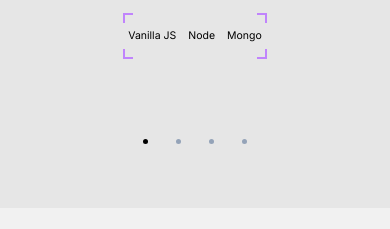
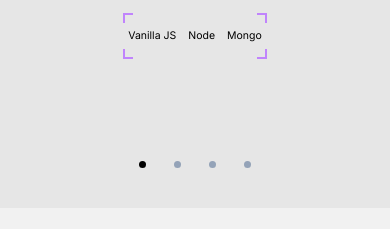
Before and after one commit to peareon/Portfolio, a Next.js app: page / in a window 390 px wide. Shown: the part 1480-1709 px from the top of the page. Built offline with nearby package versions, Linux system fonts and the light colour scheme; a web font is replaced by a local one.

Commit message:
removed scrollbar, included buttons on project section, got rid of usless text

```diff
--- a/src/app/components/Contact.jsx
+++ b/src/app/components/Contact.jsx
@@ -51,7 +51,7 @@
     }
 
     return (
-      <div id="contacto" className="xl:flex-row mb-0 flex overflow-hidden py-[80px] md:gap-[100px] gap-[50px] justify-center bg-[#e2e9e9] h-[100vh]">
+      <div id="contacto" className="xl:flex-row mb-0 flex overflow-hidden py-[80px] md:gap-[100px] gap-[50px] justify-center bg-[#e2e9e9] h-[100vh] scrollhide">
           <div className="flex flex-col justify-center lg:max-w-[15%] md:max-w-[20%] max-w-[23%] mt-[-6%]">
             <p className="lg:text-[60px] md:text-[50px] text-[40px]">Get</p>
             <p className="lg:text-[50px] md:text-[40px] text-[30px]">In touch</p>
--- a/src/app/components/Experience.jsx
+++ b/src/app/components/Experience.jsx
@@ -3,7 +3,7 @@
 
 export default function Experience(){
     return(
-        <div id="experience" className="bg-[#F1F1F1] relative h-[100vh] bg-opacity-[1] md:py-[50px] sm:py-[100px] py-[125px]">
+        <div id="experience" className="bg-[#F1F1F1] relative h-[100vh] bg-opacity-[1] md:py-[50px] sm:py-[100px] py-[125px] scrollhide">
             <div className="flex lg:px-40 md:px-20 px-8 h-[100%] flex-col md:justify-between justify-center">
                 <h2 className="flex justify-center md:text-[26px] text-[17px] pb-11 font-Hedvig"> Job Experience </h2>
 
--- a/src/app/components/Main.jsx
+++ b/src/app/components/Main.jsx
@@ -1,6 +1,6 @@
 export default function Main(){
     return(
-        <div className="h-[calc(100vh-100px)] bg-[#e2e9e9] flex flex-row justify-between items-center gap-9">
+        <div className="h-[calc(100vh-100px)] bg-[#e2e9e9] flex flex-row justify-between items-center gap-9 scrollhide">
             <div className="flex flex-col items-end basis-[calc(50%-19px)]">
                 <div className="xl:text-9xl lg:text-7xl md:text-6xl text-3xl">Alejandro</div>
                 <div className="xl:text-7xl lg:text-6xl md:text-5xl text-2xl">Peralta</div>
--- a/src/app/components/Navbar.jsx
+++ b/src/app/components/Navbar.jsx
@@ -9,7 +9,7 @@
     const [toggle, setToggle] = useState(false);
 
     return(
-        <nav className="flex flex-row h-[100px] px-[20px] justify-between bg-slate-50 pr-[40px]">
+        <nav className="flex flex-row h-[100px] px-[20px] justify-between bg-slate-50 pr-[40px] scrollhide">
             <div className="items-center flex w-[170px]"><img className="h-[170px] w-[170px]" src="/images/logo.png" alt="" /></div>
             <div className="flex items-center">
                 <ul className="sm:flex hidden flex-1 gap-10 text-gray-600 text-[16px]">
--- a/src/app/components/Projects.jsx
+++ b/src/app/components/Projects.jsx
@@ -11,7 +11,14 @@
     const [index, setIndex] = useState(0);
 
     const lock = useRef();
+    lock.current = true;
     const wheelTimeout = useRef();
+
+    function setIndexB(index){
+        console.log("lol")
+        setIndex(index);
+    }
+
     const onwheel = e => {
         // ... some code I needed ...
         // while wheel is moving, do not release the lock
@@ -50,7 +57,7 @@
         return () => document.body.removeEventListener('wheel', cancelWheel)
       }, []);
     return(
-        <div id="projects" onWheel={onwheel} className={`h-[100vh] scrollhide items-center overflow-scroll snap-mandatory scroll-smooth custom-scroll bg-[#808080] bg-opacity-[.2]`}>
+        <div id="projects" onWheel={onwheel} className={`h-[100vh] scrollhide items-center overflow-scroll snap-mandatory scroll-smooth custom-scroll bg-[#808080] bg-opacity-[.2] scrollhide`}>
             <section className="relative snap-start flex flex-col h-[100%]">
                 <div className="self-center mt-[2%] text-[17px] md:text-[20px] lg:text-[26px]">Projects</div>
                 <div className={`flex md:flex-row flex-col h-[70%] w-full items-center justify-evenly px-[20px] gap-[100px] md:mt-[-30px] mt-[25px]`}>
@@ -75,11 +82,11 @@
                         <div key={tech.tech} className="">{tech.tech}</div>
                     ))}
                 </div>
-                <div className="flex flex-row self-center gap-7 absolute bottom-16">
-                        <span className={`h-[5px] w-[5px] ${index == 0 ? "bg-black": "bg-slate-400" } rounded-[50%] inline-block`}></span>
-                        <span className={`h-[5px] w-[5px] ${index == 1 ? "bg-black": "bg-slate-400" } rounded-[50%] inline-block`}></span>
-                        <span className={`h-[5px] w-[5px] ${index == 2 ? "bg-black": "bg-slate-400" } rounded-[50%] inline-block`}></span>
-                        <span className={`h-[5px] w-[5px] ${index == 3 ? "bg-black": "bg-slate-400" } rounded-[50%] inline-block`}></span>
+                <div className="flex flex-row self-center gap-7 absolute md:bottom-16 bottom-10">
+                        <span className={`h-[7px] w-[7px] ${index == 0 ? "bg-black": "bg-slate-400" } rounded-[50%] inline cursor-pointer`}><button className="inline h-[7px] w-[7px] absolute" onClick={() => setIndexB(0)}></button></span>
+                        <span className={`h-[7px] w-[7px] ${index == 1 ? "bg-black": "bg-slate-400" } rounded-[50%] inline cursor-pointer`}><button className="inline h-[7px] w-[7px] absolute" onClick={() => setIndexB(1)}></button></span>
+                        <span className={`h-[7px] w-[7px] ${index == 2 ? "bg-black": "bg-slate-400" } rounded-[50%] inline cursor-pointer`}><button className="inline h-[7px] w-[7px] absolute" onClick={() => setIndexB(2)}></button></span>
+                        <span className={`h-[7px] w-[7px] ${index == 3 ? "bg-black": "bg-slate-400" } rounded-[50%] inline cursor-pointer`}><button className="inline h-[7px] w-[7px] absolute" onClick={() => setIndexB(3)}></button></span>
                 </div>
 
             </section>
--- a/src/app/constants/contants.js
+++ b/src/app/constants/contants.js
@@ -3,7 +3,7 @@
     title: "ANRAMO",
     background: "CD5C08",
     demo: "/images/pottery_preview.gif",
-    website: "https://lol",
+    website: "https://anramo.onrender.com",
     github: "https://github.com/peareon/pottery",
     description: "ANRAMO is an e-commerce pottery website. \n This website was developed with vanilla Javascript and no CSS frameworks or libraries. The store page is populated directly from an Atlas server, and it is updated after every purchase",
     technologies: [
--- a/src/app/globals.css
+++ b/src/app/globals.css
@@ -17,15 +17,16 @@
   }
 }
 
-
-
-.scrollhide{
-  -ms-overflow-style: none;  /* IE and Edge */
-  scrollbar-width: none;  /* Firefox */
+@layer utilities {
+  /* Hide scrollbar for Chrome, Safari and Opera */
+  html::-webkit-scrollbar {
+      display: none;
+  }
+/* Hide scrollbar for IE, Edge and Firefox */
+  html {
+      -ms-overflow-style: none;  /* IE and Edge */
+      scrollbar-width: none;  /* Firefox */
 }
-
-.scrollhide::-webkit-scrollbar{
-  display: none;
 }
 
 .text-outline-stroke {
```
